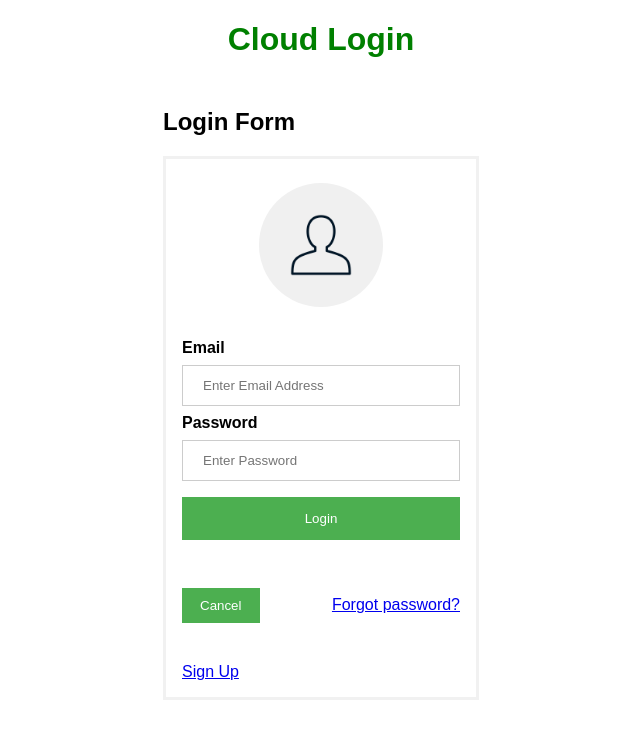
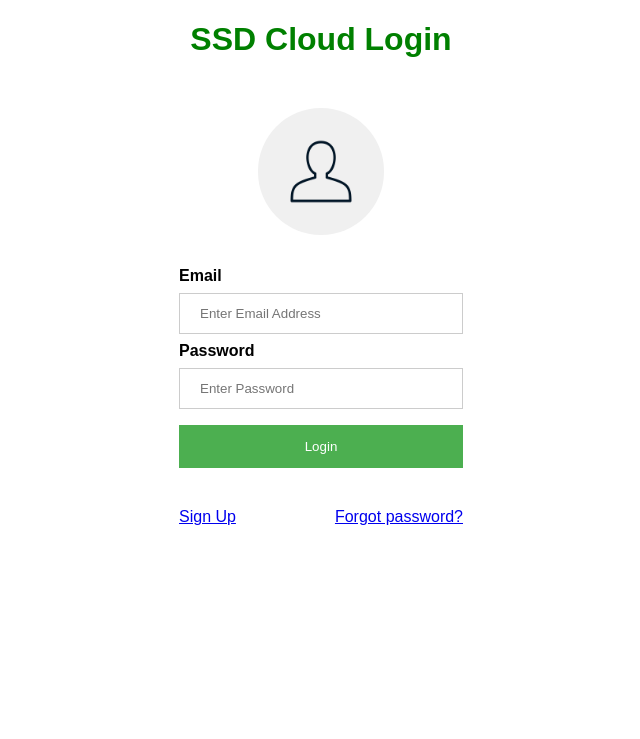
Before and after one commit to EL9776/Secure-Software-Development, a PHP site: page / in a window 1280 px wide. Shown: the top 739 px of the page, without its empty margins (319-959 px from the left). Run offline with PHP 8.4, Linux system fonts and the light colour scheme.

Commit message:
Changed some formatting of homepage + CSS

```diff
--- a/oopMaster.php
+++ b/oopMaster.php
@@ -21,9 +21,8 @@ class MasterPage
     {
             $_masterPage = <<<MASTER
 
-<h1>Cloud Login</h1>
+<h1>SSD Cloud Login</h1>
 <div class="masterLoginForm">
-<h2>Login Form</h2>
 <form action="/validateLogin.php" method="POST">
   <div class="imgcontainer">
     <img src="resources/avatar.png" alt="Avatar" class="avatar">
@@ -40,13 +39,10 @@ class MasterPage
   </div>
 
   <div class="container">
-    <button type="button" class="cancelbtn">Cancel</button>
-    <span class="psw"><a href="forgotPassword.php">Forgot password?</a></span>
-
-  </div>
-  <div class="container">
+  <span class="psw"><a href="forgotPassword.php">Forgot password?</a></span>
   <span class="signupLink"><a href="/signup.php">Sign Up</a></span>
   </div>
+
 </form>
 </div>
 </body>
--- a/resources/master.css
+++ b/resources/master.css
@@ -7,7 +7,7 @@ body {
     Helvetica, sans-serif;
 }
 form {
-    border: 3px solid #f1f1f1;
+    /*border: 3px solid #f1f1f1;*/
     max-width:400px;
 }
 input[type=text], input[type=password] {
@@ -54,7 +54,7 @@ img.avatar {
 
 span.psw {
     float: right;
-    padding-top: 16px;
+    /*padding-top: 16px;*/
 }
 
 @media screen and (max-width: 300px) {
@@ -64,6 +64,7 @@ span.psw {
     }
     .cancelbtn {
         width: 100%;
+
     }
 }
 
```
